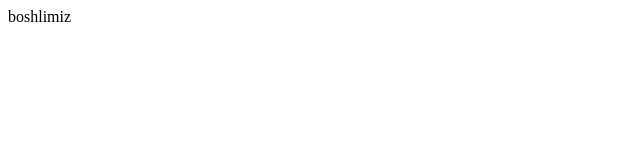
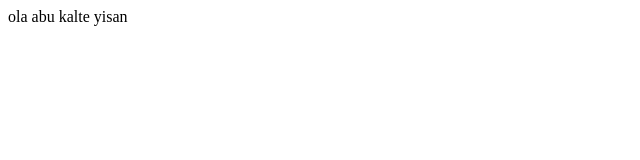
Before and after one commit to abbassiriyus/iteenbexruz, a plain HTML site: page index.html in a window 1280 px wide. Shown: the full height of the page, 0-640 px from the left. Drawn offline with Linux system fonts and the light colour scheme.

```diff
--- a/index.html
+++ b/index.html
@@ -8,6 +8,7 @@
 <link rel="stylesheet" href="./style.css">
 </head>
 <body>
-boshlimiz
+    ola abu kalte yisan
+
 </body>
 </html>
```
